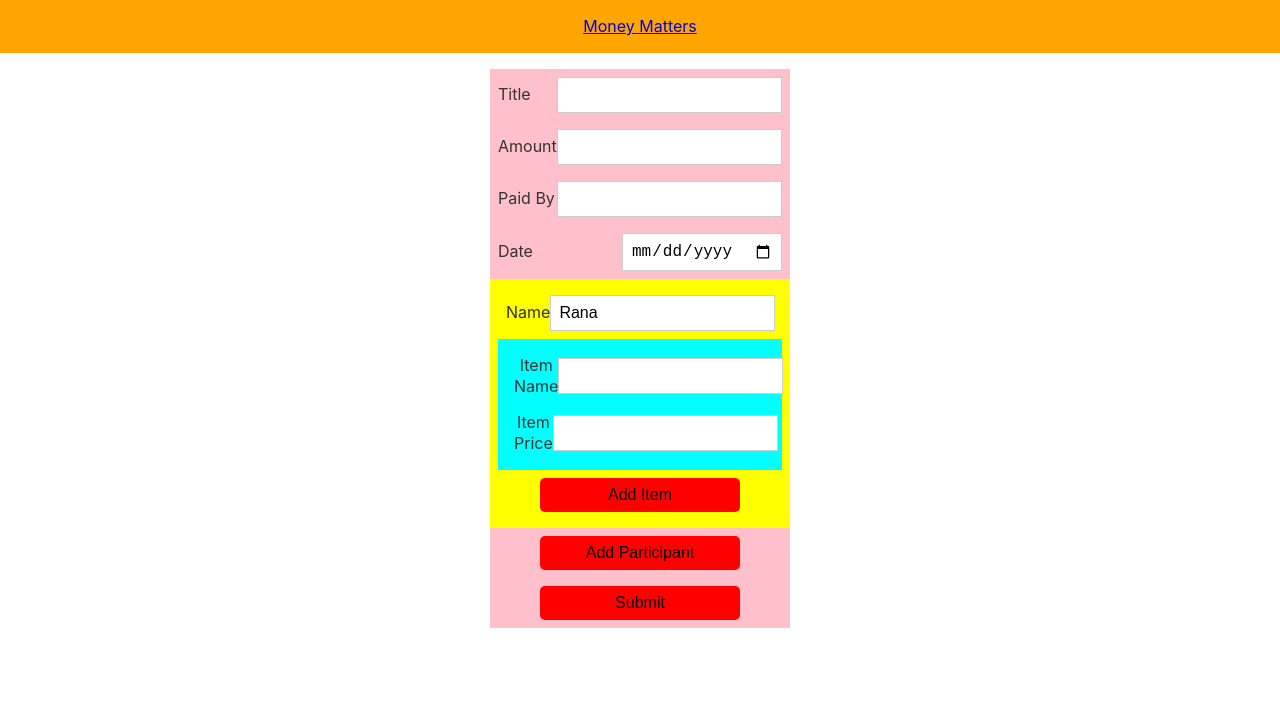
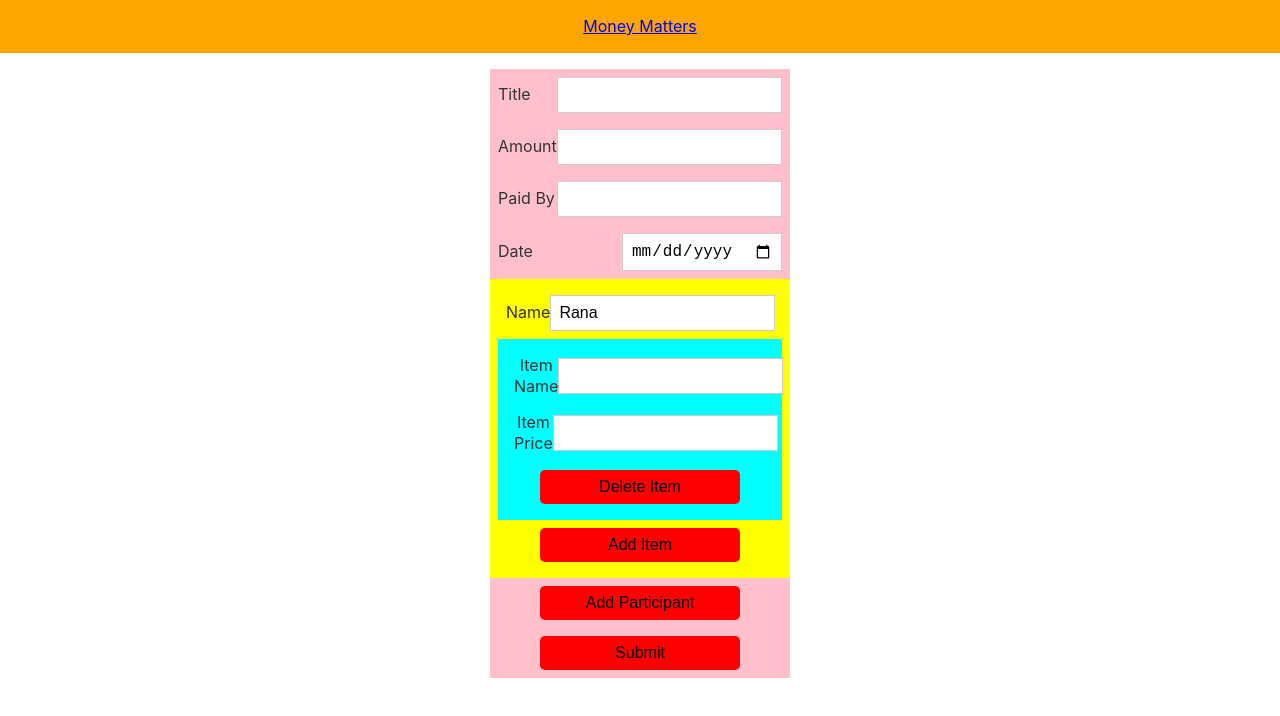
Before and after one commit to ramiz-rahman/money-matters, a React (Create React App) app: page /createBill in a window 1280 px wide. Shown: the top 716 px of the page. Built offline with nearby package versions, Linux system fonts and the light colour scheme.

Commit message:
Add feature: delete item
A single item can be deleted from the 'Edit Bill Screen' or from the
'Create Bill Screen'.

```diff
--- a/src/components/BillDetailForm/ParticipantForm/ItemForm/ItemForm.js
+++ b/src/components/BillDetailForm/ParticipantForm/ItemForm/ItemForm.js
@@ -34,6 +34,9 @@ class ItemForm extends Component {
             onChange={this.handleChange}
           />
         </div>
+        <button onClick={event => this.props.onDelete(this.props.item, event)}>
+          Delete Item
+        </button>
       </div>
     );
   }
--- a/src/components/BillDetailForm/ParticipantForm/ParticipantForm.js
+++ b/src/components/BillDetailForm/ParticipantForm/ParticipantForm.js
@@ -15,6 +15,13 @@ class ParticipantForm extends Component {
     event.preventDefault();
     const participant = { ...this.props.participant };
     participant.items.push({ name: '', price: '' });
+    this.props.onChange(participant, this.props.index, event);
+  };
+
+  handleDeleteItem = (deletedItem, event) => {
+    event.preventDefault();
+    const participant = { ...this.props.participant };
+    participant.items = participant.items.filter(item => item !== deletedItem);
     this.props.onChange(participant, this.props.index, event);
   };
 
@@ -45,6 +52,7 @@ class ParticipantForm extends Component {
             index={i}
             item={item}
             onChange={this.handleChangeItem}
+            onDelete={this.handleDeleteItem}
           />
         ))}
         <button onClick={this.handleAddItem}>Add Item</button>
```
